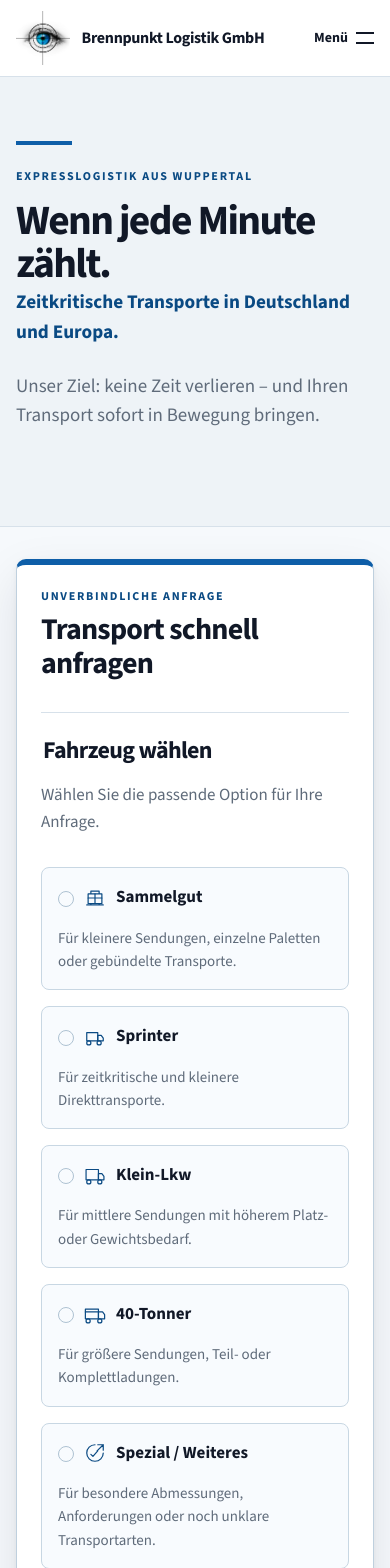
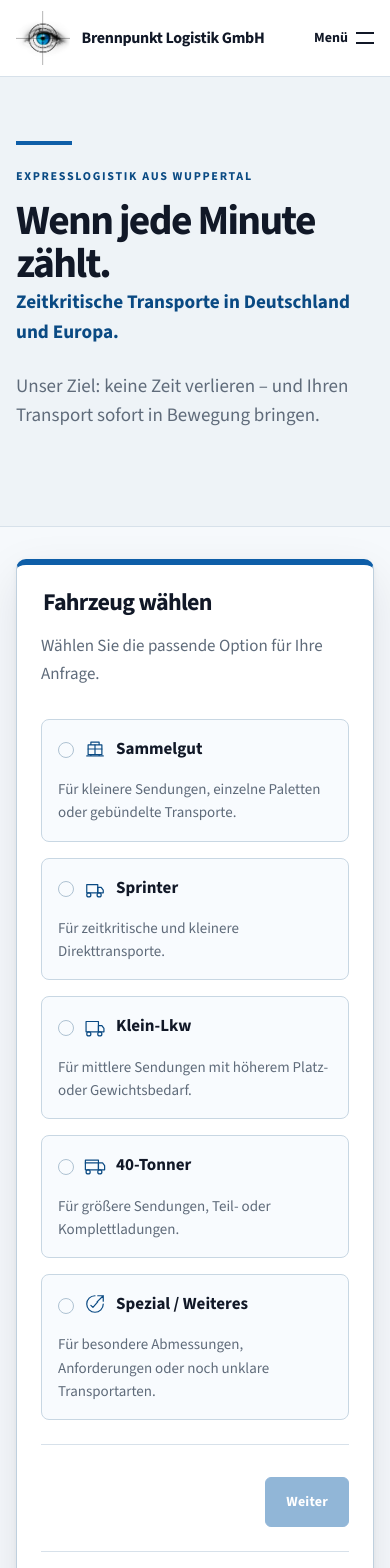
Before and after one commit to CornerDesign-Dominic/BPL-WEB, a Next.js app: page / in a window 390 px wide. Shown: the top 1568 px of the page. Built offline with nearby package versions, Linux system fonts and the light colour scheme.

Commit message:
Simplify transport request form layout

```diff
--- a/src/app/globals.css
+++ b/src/app/globals.css
@@ -120,11 +120,8 @@ h3 { margin-bottom: var(--space-2); font-size: 1.25rem; line-height: 1.22; }
 .transport-request-section { padding: clamp(var(--space-5), 5vw, var(--space-8)) 0 var(--space-10); scroll-margin-top: calc(var(--header-height) + var(--space-2)); background: var(--color-surface); }
 .transport-request-box { position: relative; padding: clamp(var(--space-3), 3.5vw, var(--space-6)); padding-bottom: var(--space-3); border: 1px solid #bfd0de; border-top: 0.375rem solid var(--color-primary); border-radius: 0.625rem; background: var(--color-background); box-shadow: 0 1.125rem 3rem var(--color-form-shadow), 0 0.125rem 0.375rem rgb(17 24 39 / 5%); }
 .transport-request-box::before { position: absolute; top: 0; right: var(--space-4); left: var(--space-4); height: 1px; background: rgb(255 255 255 / 80%); content: ""; }
-.transport-request-box__intro { padding-bottom: var(--space-4); border-bottom: 1px solid var(--color-border); }
-.transport-request-box__intro .eyebrow { margin-bottom: 0.625rem; }
-.transport-request-box__intro h2 { margin-bottom: 0; font-size: clamp(1.875rem, 3vw, 2.5rem); }
 .transport-request-box form { display: grid; min-height: 0; grid-template-rows: auto auto auto; }
-.request-step-content { padding-block: var(--space-4); }
+.request-step-content { padding: 0 0 var(--space-4); }
 .request-progress { display: grid; margin: 0; padding: var(--space-4) 0 0; border-top: 1px solid var(--color-border); grid-template-columns: repeat(5, minmax(0, 1fr)); gap: var(--space-2); list-style: none; }
 .request-progress li { min-width: 0; color: #7c8997; }
 .request-progress button { display: grid; width: 100%; min-height: 4.625rem; place-items: center; gap: 0.5rem; padding: 0.25rem; border: 0; border-radius: var(--radius-small); background: transparent; color: inherit; cursor: pointer; font: inherit; transition: background-color var(--transition-fast), color var(--transition-fast); }
@@ -292,7 +289,7 @@ h3 { margin-bottom: var(--space-2); font-size: 1.25rem; line-height: 1.22; }
   .transport-request-section { padding-block: var(--space-4) var(--space-8); }
   .transport-request-box { padding: var(--space-3); }
   .transport-request-box form { grid-template-rows: auto auto auto; }
-  .request-step-content { padding-block: var(--space-3); }
+  .request-step-content { padding: 0 0 var(--space-3); }
   .transport-type-grid, .route-grid, .request-form-grid, .shipment-time-grid, .shipment-group__grid, .shipment-dimensions, .summary-grid, .company-points, .contact-page__details, .site-footer__inner { grid-template-columns: 1fr; }
   .shipment-time-row { grid-template-columns: repeat(2, minmax(0, 1fr)); }
   .shipment-time-row p { grid-column: 1 / -1; margin-bottom: 0; }
--- a/src/components/transport-request/TransportRequestForm.tsx
+++ b/src/components/transport-request/TransportRequestForm.tsx
@@ -121,12 +121,8 @@ export function TransportRequestForm() {
   const submitLabel = status === "submitting" ? "Anfrage wird übermittelt …" : "Transportanfrage absenden";
 
   return (
-    <section className="transport-request-section" id="transportanfrage" aria-labelledby="transport-request-title">
+    <section className="transport-request-section" id="transportanfrage" aria-label="Transportanfrage">
       <div className="page-container transport-request-box">
-        <div className="transport-request-box__intro">
-          <p className="eyebrow">Unverbindliche Anfrage</p>
-          <h2 id="transport-request-title">Transport schnell anfragen</h2>
-        </div>
         <form noValidate onSubmit={(event) => { event.preventDefault(); if (step === 5) void submit(); }}>
           <div className="request-step-content">
             {step === 1 ? <TransportTypeStep data={data} onChange={updateField} /> : null}
```
